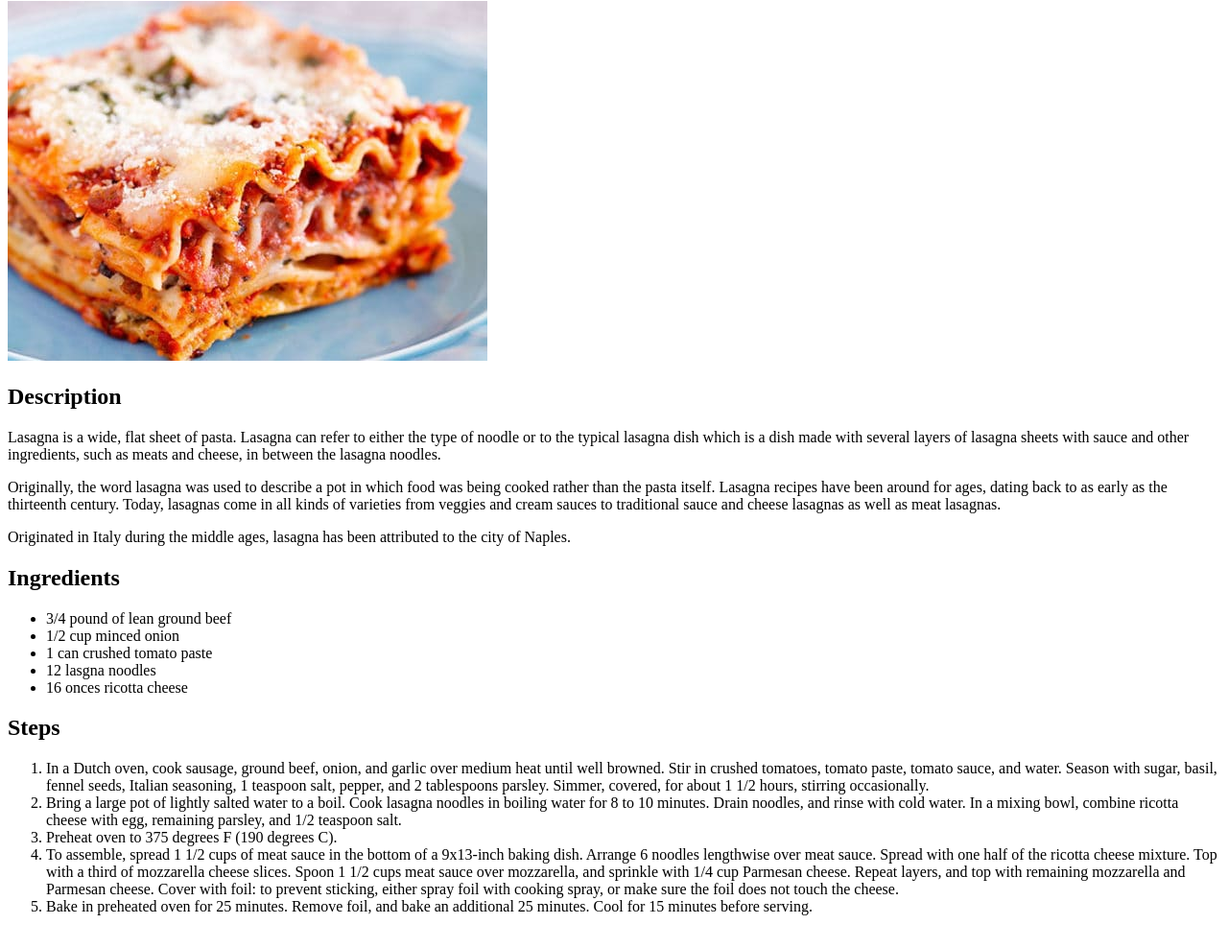
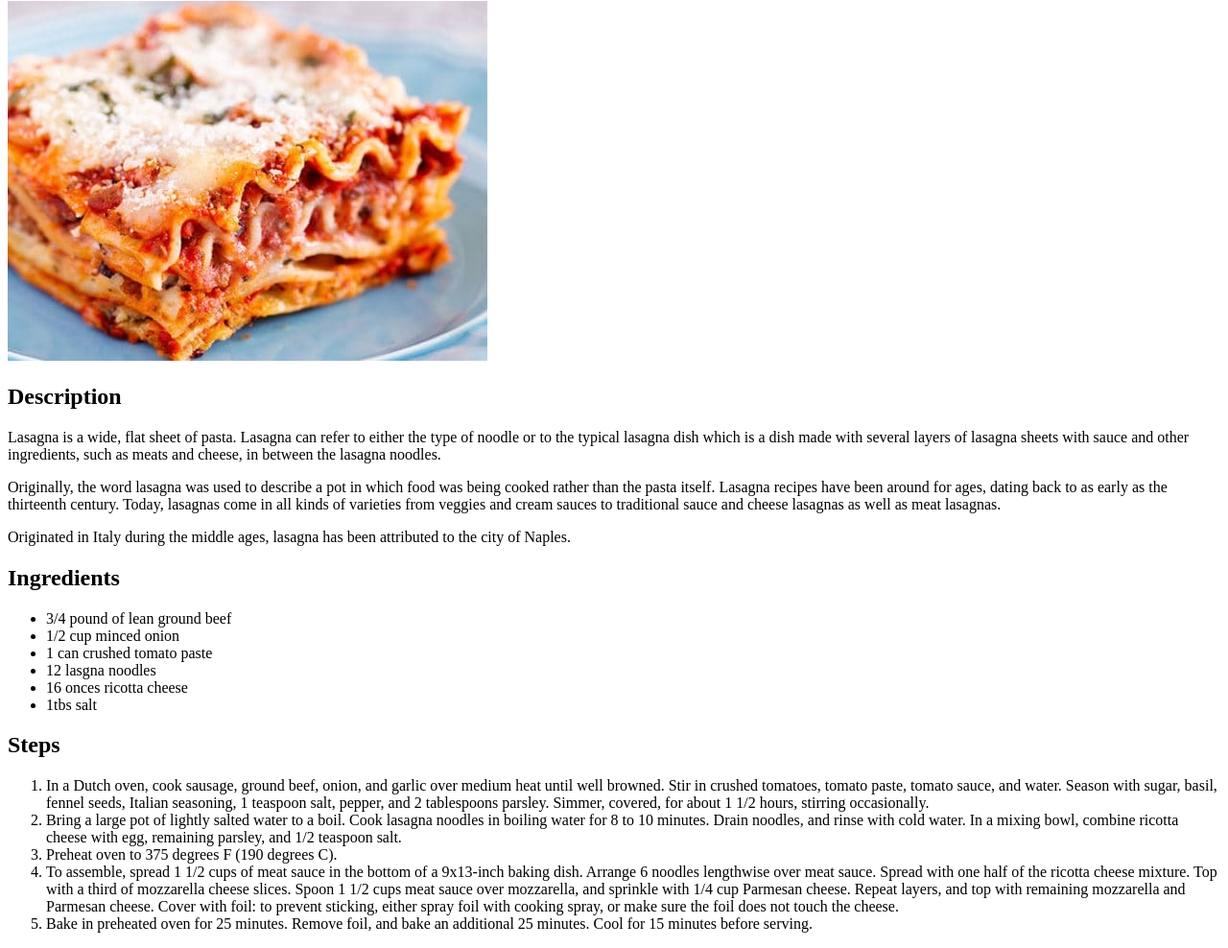
Before and after one commit to thechrizilla/recipes-project, a plain HTML site: page recipes/lasagna.html in a window 1280 px wide. Shown: the part 79-1067 px from the top of the page at 96% size. Drawn offline with Linux system fonts and the light colour scheme.

Commit message:
add ingredients to lasgana

```diff
--- a/recipes/lasagna.html
+++ b/recipes/lasagna.html
@@ -20,6 +20,7 @@
             <li>1 can crushed tomato paste</li>
             <li>12 lasgna noodles</li>
             <li>16 onces ricotta cheese</li>
+            <li>1tbs salt</li>
         </ul>
         <h2>Steps</h2>
         <ol>
```
